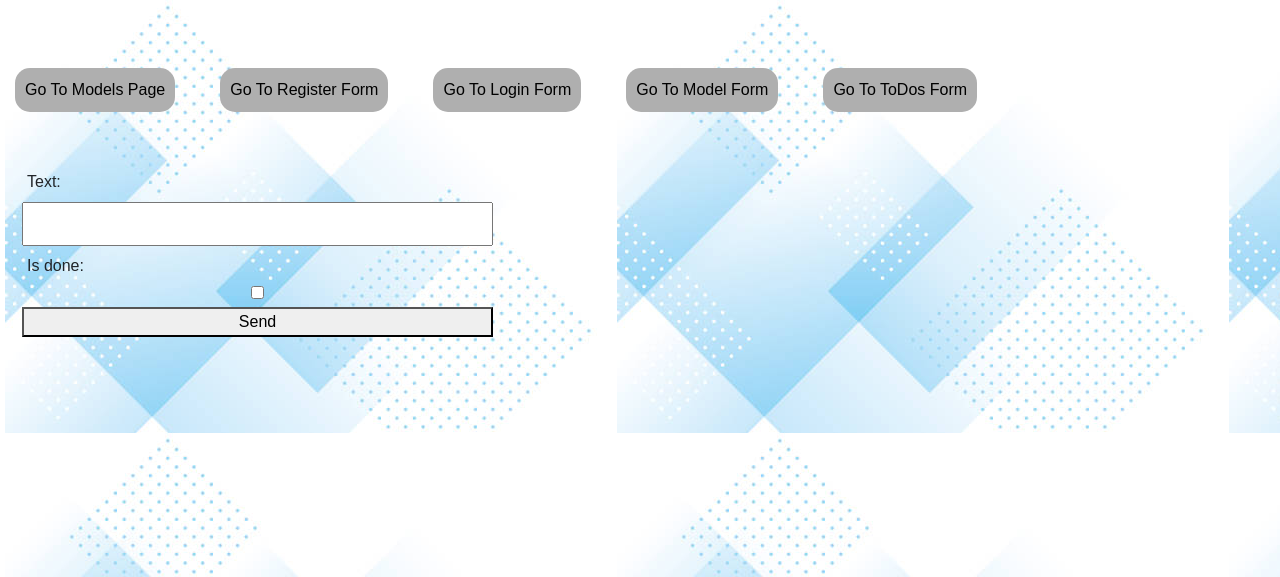
After one commit to ERoydev/Django-Exercises, a Django app: page /todos/ in a window 1280 px wide. The commit adds this page. Shown: the top 577 px of the page. Run offline with Django 4.2, Linux system fonts and the light colour scheme; parts of the project's set-up code (start-up, migrations or seed data) failed here and were passed over.

Commit message:
todos Form

```diff
--- a/Lekciq_Models1/templates/includes/navbar.html
+++ b/Lekciq_Models1/templates/includes/navbar.html
@@ -4,4 +4,5 @@
         <a href="{% url 'forms_register' %}" class="btn-forms">Go To Register Form</a>
         <a href="{% url 'forms_login' %}" class="btn-forms">Go To Login Form</a>
         <a href="{% url 'model_forms' %}" class="btn-forms">Go To Model Form</a>
+        <a href="{% url 'todos' %}" class="btn-forms">Go To ToDos Form</a>
     </div>
--- /dev/null
+++ b/Lekciq_Models1/templates/todos.html
@@ -0,0 +1,13 @@
+{% extends 'base.html' %}
+
+{% load static %}
+{% block content %}
+    <div class="container">
+        <form action="{% url 'index' %}" method="post">
+            {% csrf_token %}
+            {{ form }}
+            <button>Send</button>
+        </form>
+    </div>
+
+{% endblock %}
--- a/Lekciq_Models1/web/forms.py
+++ b/Lekciq_Models1/web/forms.py
@@ -1,5 +1,12 @@
 from django import forms
 from .models import Person
+
+
+class ToDoForm(forms.Form):
+    text = forms.CharField()
+    is_done = forms.BooleanField(
+        required=False,
+    )
 
 
 class PersonForm(forms.ModelForm):
--- a/Lekciq_Models1/web/models.py
+++ b/Lekciq_Models1/web/models.py
@@ -39,6 +39,7 @@ class Person(models.Model):
         input_hash = hash_object.hexdigest()
 
         return input_hash == stored_hash
+
 
 class AuditInfoMixin(models.Model):
     class Meta:
@@ -91,6 +92,7 @@ class Department(AuditInfoMixin, models.Model):
             'slug': self.slug_field,
 
     })
+
 
 class Employee(AuditInfoMixin, models.Model):
 
--- a/Lekciq_Models1/web/urls.py
+++ b/Lekciq_Models1/web/urls.py
@@ -9,4 +9,5 @@ urlpatterns = [
     path('forms_register/', views.forms_register, name='forms_register'),
     path('forms_login/', views.forms_login, name='forms_login'),
     path('model_forms/', views.model_forms, name='model_forms'),
+    path('todos/', views.todos, name='todos'),
 ]
--- a/Lekciq_Models1/web/views.py
+++ b/Lekciq_Models1/web/views.py
@@ -1,6 +1,31 @@
-from django.shortcuts import render, get_object_or_404, redirect
+from django.shortcuts import render, get_object_or_404, redirect, HttpResponse
 from .models import Employee, Department, Person
-from .forms import RegisterForms, LoginForms, PersonForm
+from .forms import RegisterForms, LoginForms, PersonForm, ToDoForm
+
+
+def validate_text(value):
+    pass
+    # if valid:
+    #   do nothing
+    # else:
+    #   raise ValidationException()
+
+
+def todos(request):
+    if request.method == "GET":
+        form = ToDoForm()
+
+    else:
+        form = ToDoForm(request.POST)
+
+        if form.is_valid():
+            return HttpResponse('All is valid')
+
+    context = {
+        'form': form
+    }
+
+    return render(request, 'todos.html', context)
 
 
 def home(request):
```
